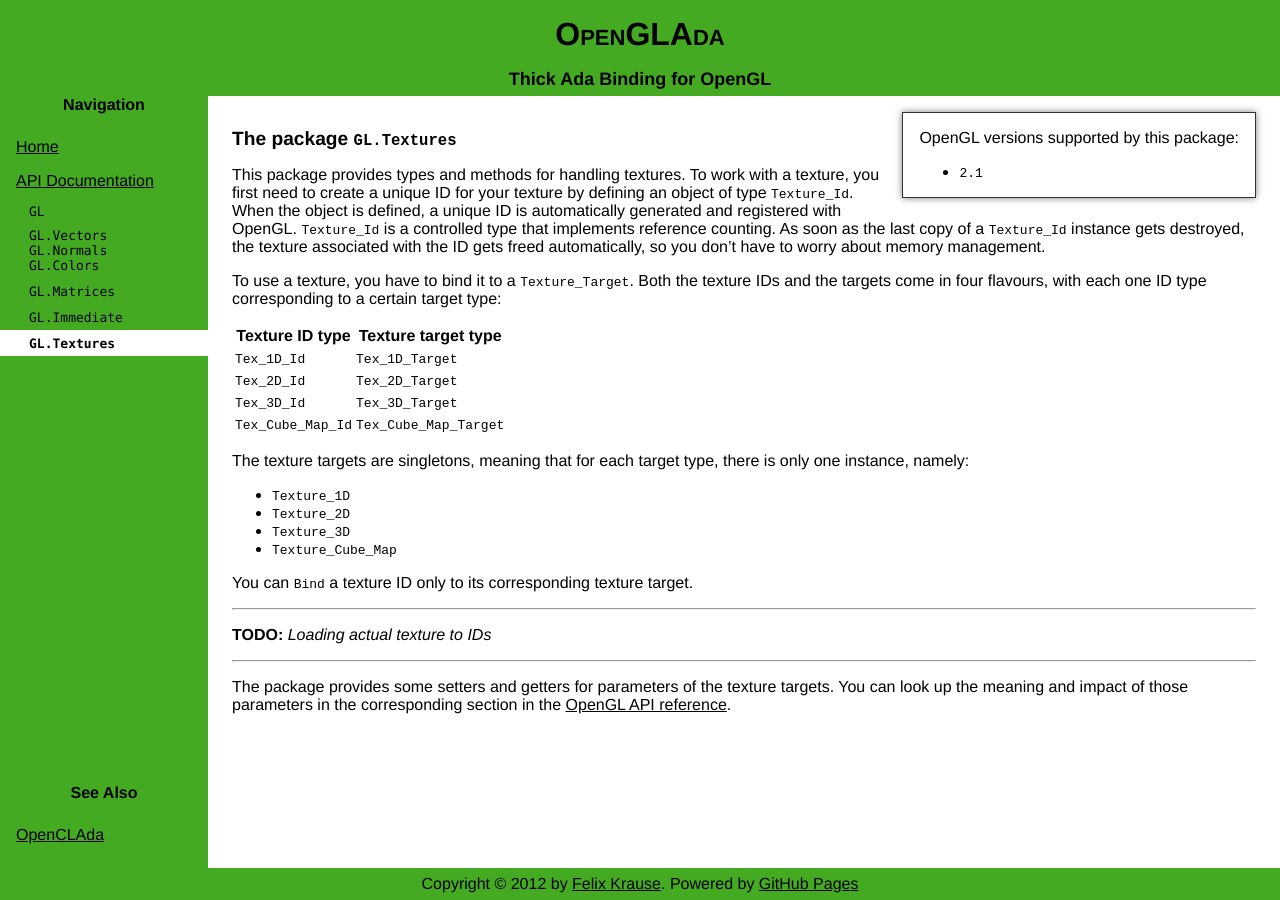
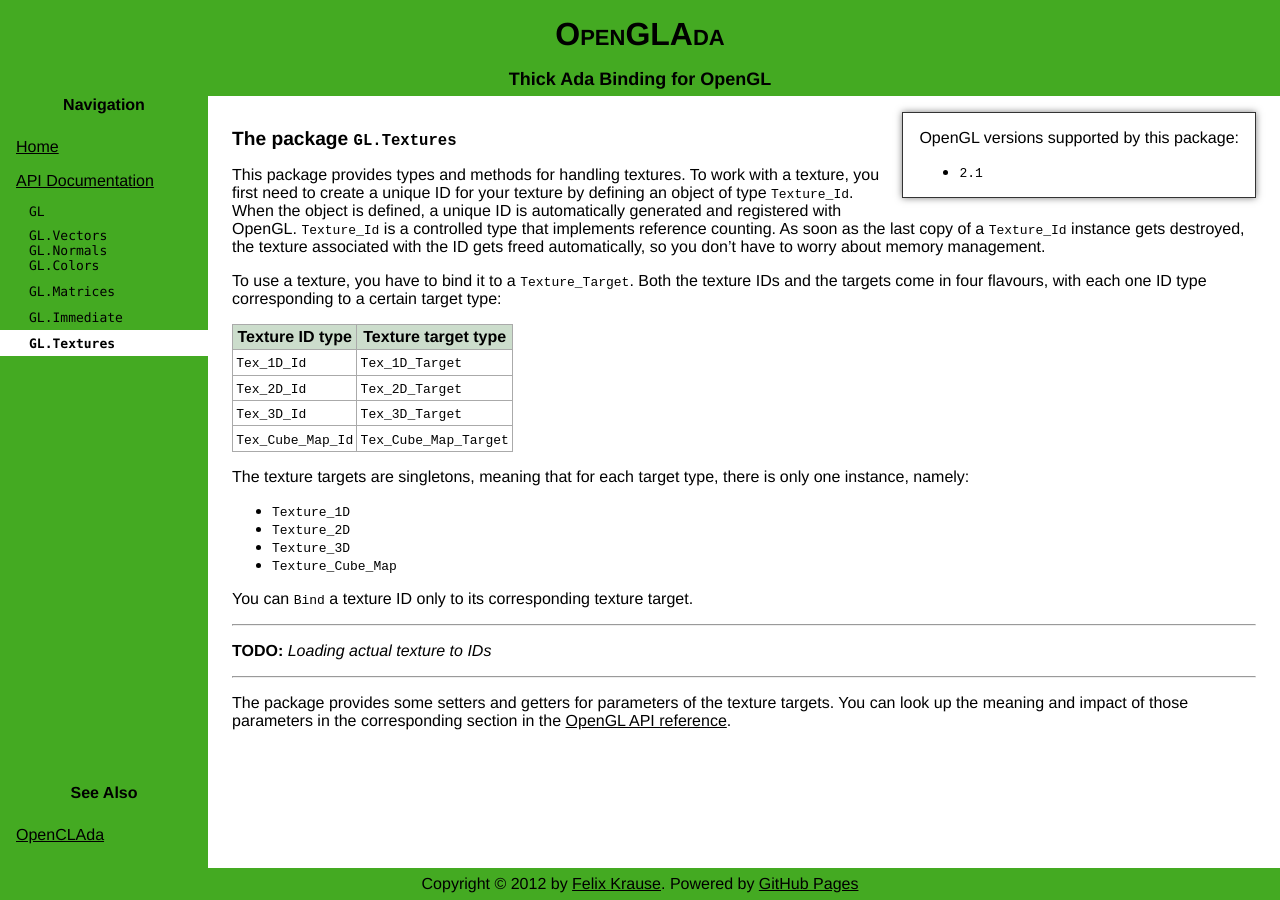
Before and after one commit to flyx/OpenGLAda, a Jekyll site: the page built from doc/GL.Textures.md, in a window 1280 px wide. Built offline with Jekyll 4.4.1, drawn with Linux system fonts in a browser that asks for light colours.

Commit message:
nicer tables

```diff
--- a/css/main.css
+++ b/css/main.css
@@ -6,6 +6,10 @@
 
 a:link,a:hover,a:active,a:visited {
 	color: black;
+}
+
+table {
+	border-collapse: collapse;
 }
 
 /* Overall Structure */
@@ -146,6 +150,15 @@
 	box-shadow: 0 0 7px rgba(0, 0, 0, 0.5);
 }
 
+article th, article td {
+	border: 1px solid #aaa;
+	padding: 0.2em;
+}
+
+article thead {
+	background: #cdc;
+}
+
 
 body > article h1 {
 	font-size: larger;
```
